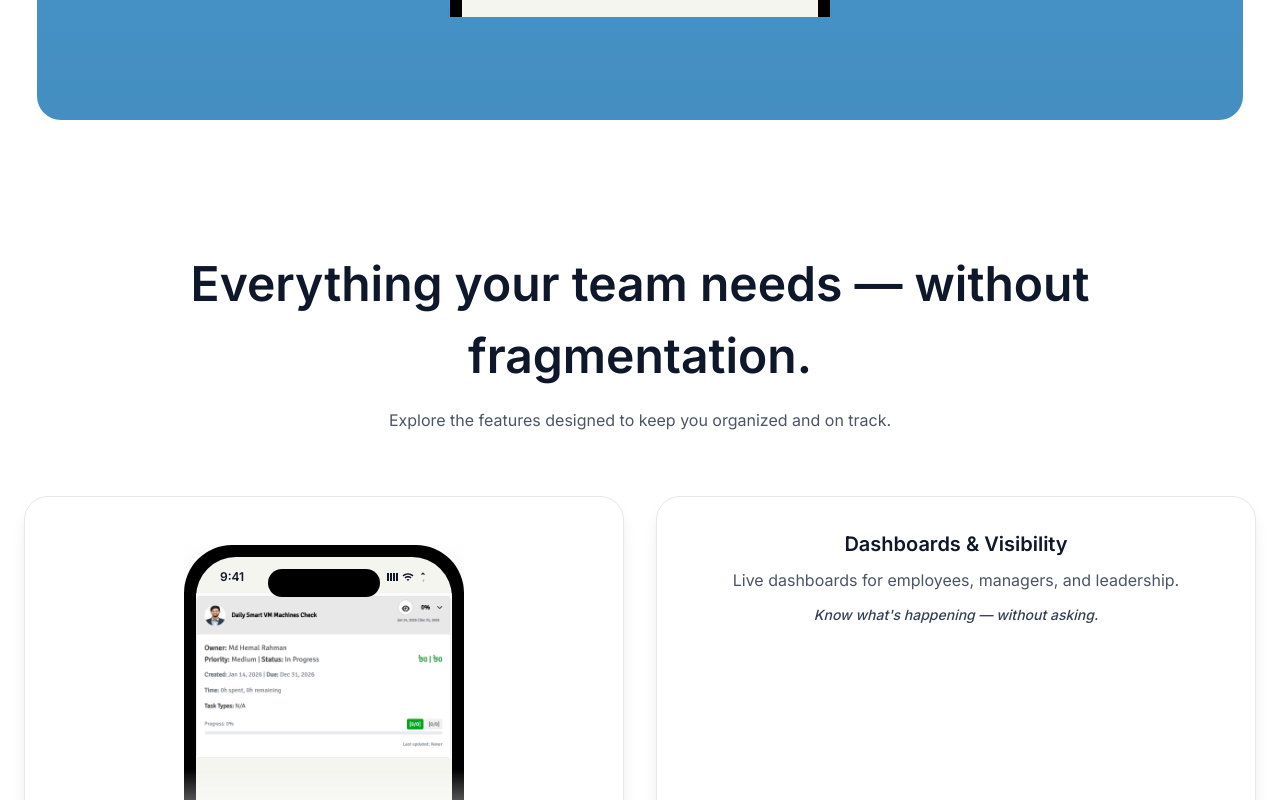
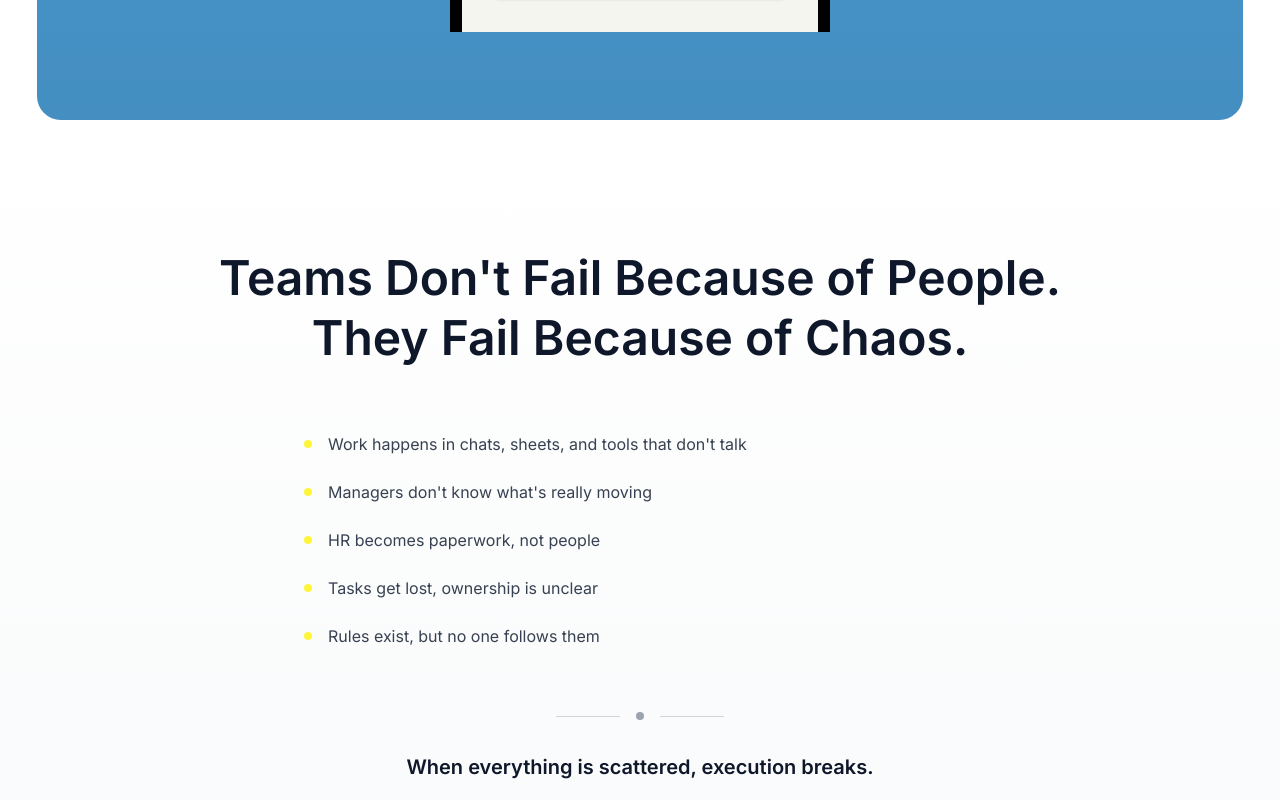
Before and after one commit to Razin-maker/Emp, a React (Vite) app: page / in a window 1280 px wide. Shown: the part 1160-1960 px from the top of the page. Built offline with nearby package versions, Linux system fonts and the light colour scheme.

Commit message:
Razin: Last

```diff
--- a/src/App.tsx
+++ b/src/App.tsx
@@ -1,6 +1,7 @@
 import React from 'react';
 import { Navbar } from './components/nearo/Navbar';
 import { Hero } from './components/nearo/Hero';
+import { ProblemSection } from './components/nearo/ProblemSection';
 import { FeatureGrid } from './components/nearo/FeatureGrid';
 import { StepsSection } from './components/nearo/StepsSection';
 import { Testimonials, Footer } from './components/nearo/Common';
@@ -9,6 +10,7 @@ function App() {
     return (
         <div className="font-sans antialiased bg-white text-slate-900 selection:bg-blue-100 pb-0">
             <Hero />
+            <ProblemSection />
             <FeatureGrid />
             <StepsSection />
             <Testimonials />
--- a/src/components/nearo/Hero.tsx
+++ b/src/components/nearo/Hero.tsx
@@ -47,8 +47,9 @@ const HeroVariant1 = () => (
         exit={{ opacity: 0, y: -20 }}
         transition={{ duration: 0.5 }}
         className="flex flex-col items-center text-center pt-20"
+        style={{ fontFamily: '"Inter", sans-serif' }}
     >
-        <h1 className="text-5xl md:text-[72px] font-medium tracking-tight text-white mb-6 max-w-5xl leading-[1.1]">
+        <h1 className="text-5xl md:text-[72px] font-medium text-white mb-6 max-w-5xl leading-[1.2]" style={{ letterSpacing: '-0.06em' }}>
             Work needs clarity.<br />Teams need execution.
         </h1>
 
--- /dev/null
+++ b/src/components/nearo/ProblemSection.tsx
@@ -0,0 +1,42 @@
+export const ProblemSection = () => {
+    const painPoints = [
+        "Work happens in chats, sheets, and tools that don't talk",
+        "Managers don't know what's really moving",
+        "HR becomes paperwork, not people",
+        "Tasks get lost, ownership is unclear",
+        "Rules exist, but no one follows them"
+    ];
+
+    return (
+        <section className="py-32 px-6 bg-gradient-to-b from-white to-gray-50">
+            <div className="max-w-4xl mx-auto">
+                <div className="text-center">
+                    <h2 className="text-[48px] font-semibold mb-16 text-slate-900 leading-tight">
+                        Teams Don't Fail Because of People.<br />They Fail Because of Chaos.
+                    </h2>
+
+                    <div className="space-y-6 mb-16">
+                        {painPoints.map((point, index) => (
+                            <div key={index} className="flex items-start gap-4 max-w-2xl mx-auto">
+                                <div className="w-2 h-2 rounded-full bg-[#FFF53B] mt-2 flex-shrink-0"></div>
+                                <p className="text-[16px] text-gray-700 text-left">
+                                    {point}
+                                </p>
+                            </div>
+                        ))}
+                    </div>
+
+                    <div className="flex items-center justify-center gap-4 mb-8">
+                        <div className="w-16 h-px bg-gray-300"></div>
+                        <div className="w-2 h-2 rounded-full bg-gray-400"></div>
+                        <div className="w-16 h-px bg-gray-300"></div>
+                    </div>
+
+                    <p className="text-[20px] font-semibold text-slate-900">
+                        When everything is scattered, execution breaks.
+                    </p>
+                </div>
+            </div>
+        </section>
+    );
+};
```
